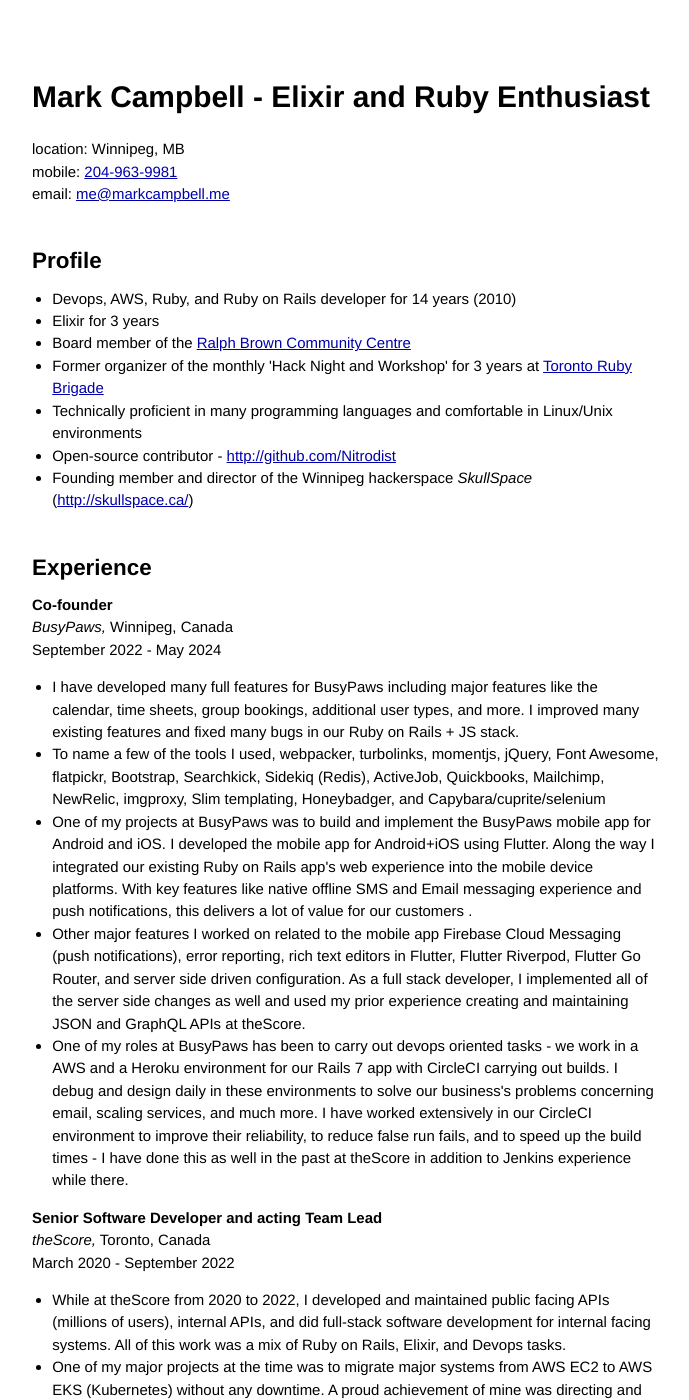
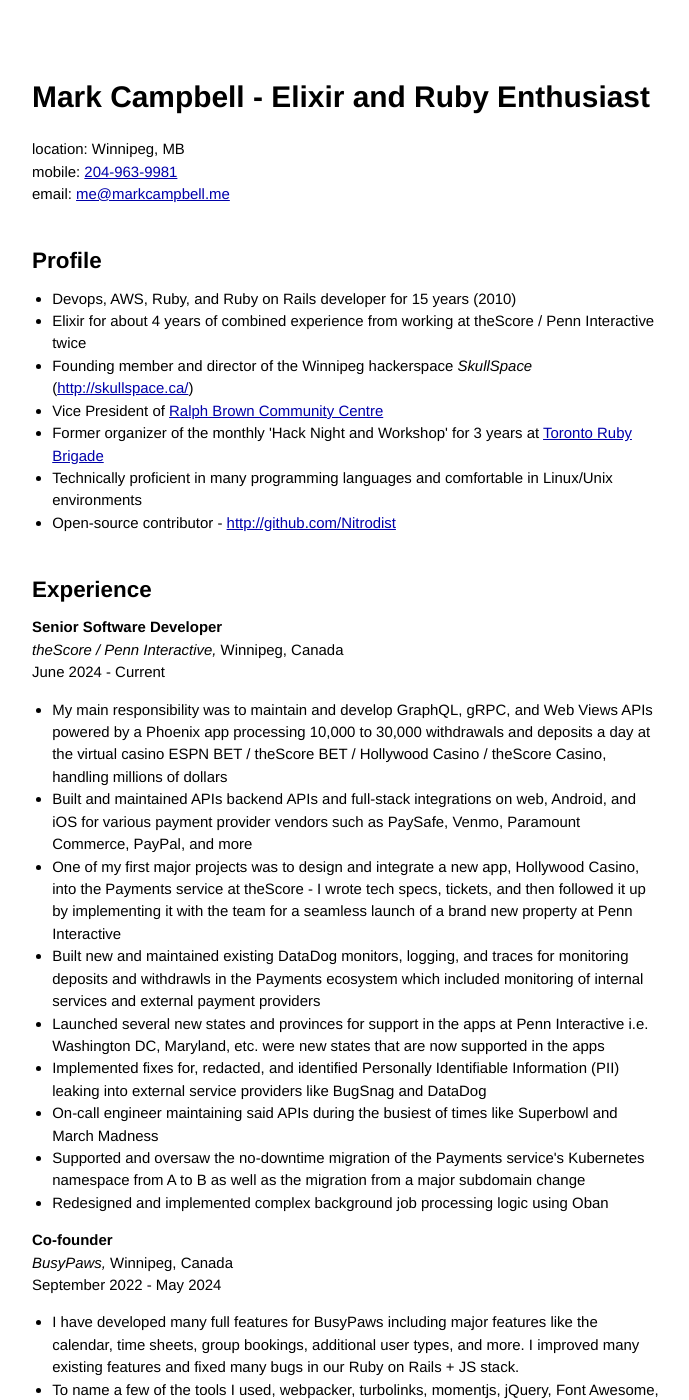
Before and after one commit to Nitrodist/markcampbell.me, a Jekyll site: the page built from resume.markdown, in a window 1280 px wide and 1400 px high. Shown: the whole window, without its empty margins (294-983 px from the left). Built offline with Jekyll 4.4.1, drawn with Linux system fonts in a browser that asks for light colours; our own code applies the rules of GitHub Pages for plain Markdown files.

Commit message:
Update resume

```diff
--- a/resume.markdown
+++ b/resume.markdown
@@ -11,15 +11,40 @@
 
 ## Profile
 
-- Devops, AWS, Ruby, and Ruby on Rails developer for 14 years (2010)
-- Elixir for 3 years
-- Board member of the [Ralph Brown Community Centre](http://ralphbrowncc.com/)
+- Devops, AWS, Ruby, and Ruby on Rails developer for 15 years (2010)
+- Elixir for about 4 years of combined experience from working at theScore / Penn Interactive twice
+- Founding member and director of the Winnipeg hackerspace _SkullSpace_ (<a href="http://skullspace.ca/">http://skullspace.ca/</a>)
+- Vice President of [Ralph Brown Community Centre](http://ralphbrowncc.com/)
 - Former organizer of the monthly 'Hack Night and Workshop' for 3 years at [Toronto Ruby Brigade](http://www.meetup.com/torontoruby/)
 - Technically proficient in many programming languages and comfortable in Linux/Unix environments
 - Open-source contributor - <a href="http://github.com/Nitrodist">http://github.com/Nitrodist</a>
-- Founding member and director of the Winnipeg hackerspace _SkullSpace_ (<a href="http://skullspace.ca/">http://skullspace.ca/</a>)
 
 ## Experience
+
+<p>
+<strong>Senior Software Developer</strong>
+<br>
+<em>theScore / Penn Interactive,</em> Winnipeg, Canada
+<br>
+June 2024 - Current
+</p>
+
+- My main responsibility was to maintain and develop GraphQL, gRPC, and Web
+  Views APIs powered by a Phoenix app processing 10,000 to 30,000 withdrawals and
+  deposits a day at the virtual casino ESPN BET / theScore BET / Hollywood Casino
+  / theScore Casino, handling millions of dollars
+- Built and maintained APIs backend APIs and full-stack integrations on web,
+  Android, and iOS for various payment provider vendors such as
+  PaySafe, Venmo, Paramount Commerce, PayPal, and more
+- One of my first major projects was to design and integrate a new app, Hollywood Casino, into the Payments service at theScore - I wrote tech specs, tickets, and then followed it up by implementing it with the team for a seamless launch of a brand new property at Penn Interactive
+- Built new and maintained existing DataDog monitors, logging, and traces for monitoring deposits and withdrawls in the Payments ecosystem which included monitoring of internal services and external payment providers
+- Launched several new states and provinces for support in the apps at Penn Interactive i.e. Washington DC, Maryland, etc. were new states that are now supported in the apps
+- Implemented fixes for, redacted, and identified Personally Identifiable Information (PII) leaking into external service providers like BugSnag and DataDog
+- On-call engineer maintaining said APIs during the busiest of times like Superbowl and March Madness
+- Supported and oversaw the no-downtime migration of the Payments service's
+  Kubernetes namespace from A to B as well as the migration from a major
+  subdomain change
+- Redesigned and implemented complex background job processing logic using Oban
 
 <p>
 <strong>Co-founder</strong>
```
